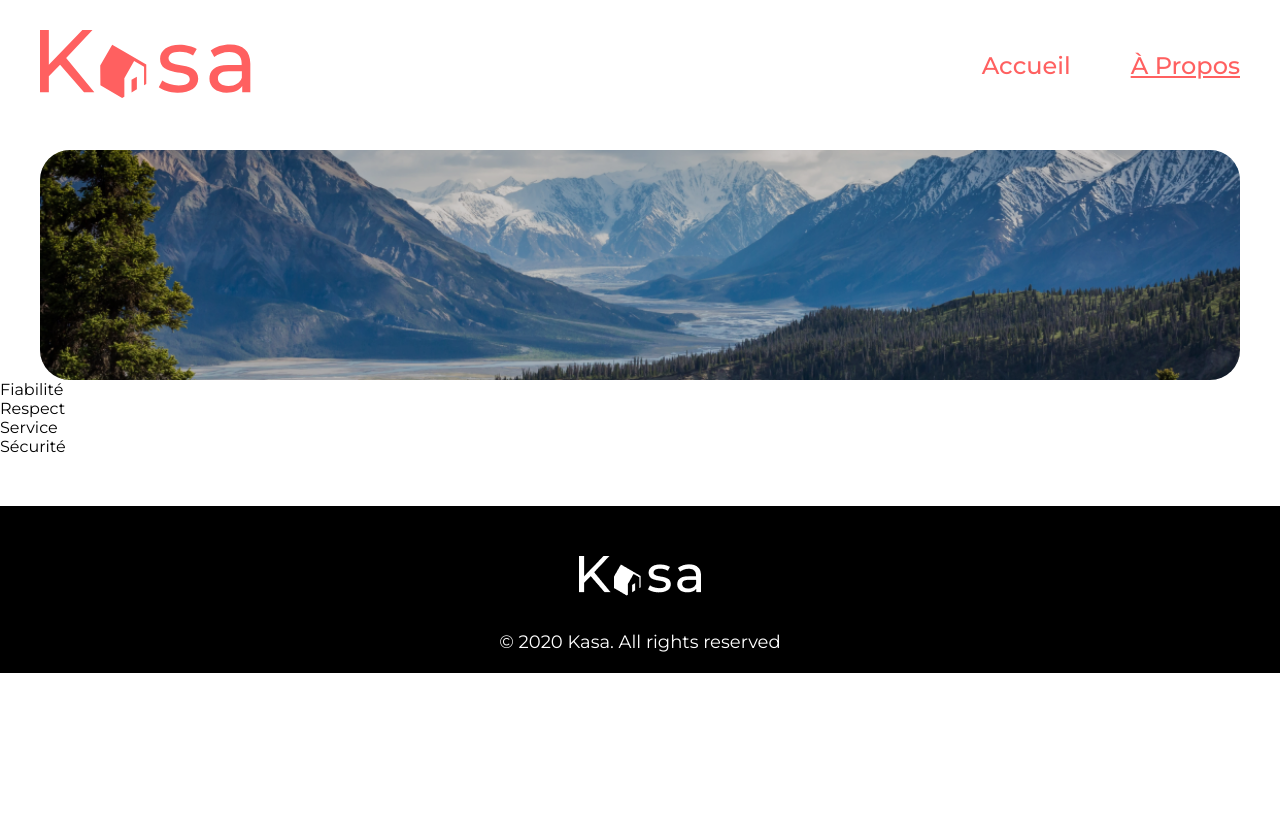
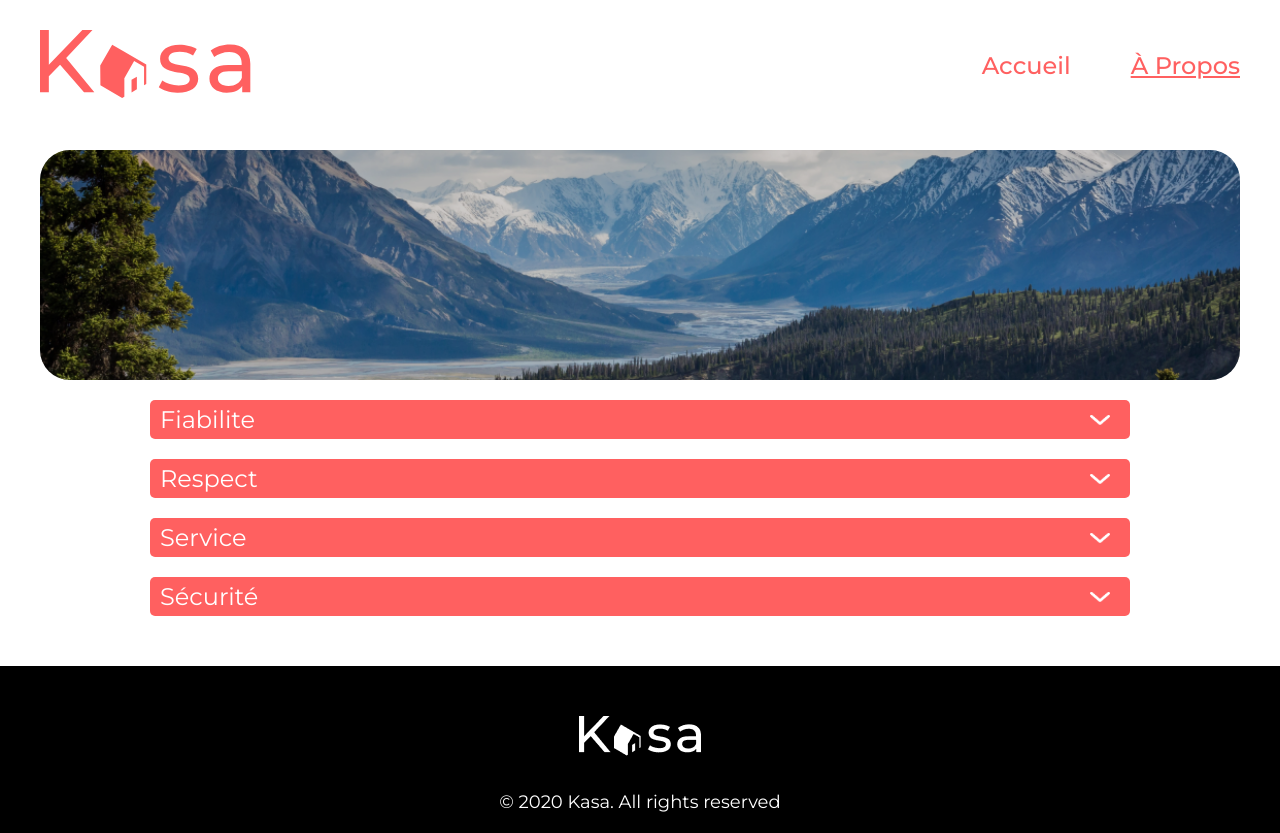
Before and after one commit to CharlesABJ/Kasa, a React (Create React App) app: page /about in a window 1280 px wide. Before the commit the page ends 800 px from the top, so only its background shows below. Built offline with nearby package versions, Linux system fonts and the light colour scheme.

Commit message:
Mise en place de la logique de la page about en créant 2 composans - Un composant DropDown qui est répété pour afficher les 'label' cliquables - Un composant ArrowDropDown qui est répété autant de fois que le DropDown, au clic sur DropDown ce composant effectue une rotation en css

```diff
--- /dev/null
+++ b/src/components/ArrowDropDown.js
@@ -0,0 +1,7 @@
+import React from "react";
+import "../styles/components/ArrowDropDown.css";
+function ArrowDropDown(props) {
+  return <img className={props.className} src={props.src} alt={props.alt} />;
+}
+
+export default ArrowDropDown;
--- a/src/components/Card.js
+++ b/src/components/Card.js
@@ -1,3 +1,4 @@
+import React from "react";
 import "../styles/components/Card.css";
 function Card(props) {
   return (
--- /dev/null
+++ b/src/components/DropDown.js
@@ -0,0 +1,24 @@
+import { useState } from "react";
+import React from "react";
+import "../styles/components/DropDown.css";
+import ArrowDropDown from "./ArrowDropDown";
+function DropDown(props) {
+  const [isClicked, setIsClicked] = useState(false);
+  const handleClick = () => {
+    setIsClicked(!isClicked);
+  };
+  return (
+    <div>
+      <li onClick={handleClick} className="drop-down">
+        {props.label}
+        <ArrowDropDown
+          className={isClicked ? "drop" : null}
+          src="./assets/arrow-drop.png"
+          alt={isClicked ? "élément ouvert" : "élement fermé"}
+        />
+      </li>
+    </div>
+  );
+}
+
+export default DropDown;
--- /dev/null
+++ b/src/components/DropDownZone.js
@@ -0,0 +1,16 @@
+import DropDown from "./DropDown";
+import "../styles/components/DropDownZone.css";
+
+function DropDownZone() {
+  const dropValue = ["Fiabilite", "Respect", "Service", "Sécurité"];
+
+  return (
+    <ul className="drop-down-zone">
+      {dropValue.map((e, index) => (
+        <DropDown key={index} label={e} />
+      ))}
+    </ul>
+  );
+}
+
+export default DropDownZone;
--- a/src/pages/About.js
+++ b/src/pages/About.js
@@ -1,5 +1,6 @@
 import React from "react";
 import Banner from "../components/Banner";
+import DropDownZone from "../components/DropDownZone";
 import Footer from "../components/Footer";
 import Header from "../components/Header";
 
@@ -8,12 +9,7 @@ function About() {
     <div>
       <Header />
       <Banner imgSrc="./assets/banner-about.png" />
-      <ul>
-        <li>Fiabilité</li>
-        <li>Respect</li>
-        <li>Service</li>
-        <li>Sécurité</li>
-      </ul>
+      <DropDownZone />
       <Footer />
     </div>
   );
--- /dev/null
+++ b/src/styles/components/ArrowDropDown.css
@@ -0,0 +1,8 @@
+.drop-down img {
+    width: 20px;
+    height: 10px;
+}
+
+.drop-down .drop {
+    transform: rotate(180deg);
+}
--- a/src/styles/components/Card.css
+++ b/src/styles/components/Card.css
@@ -9,7 +9,6 @@
 
 .card:hover img {
     opacity: 1;
-    transition: 0.3s all;
 }
 
 .card img {
@@ -18,7 +17,7 @@
     object-fit: cover;
     border-radius: 10px;
     opacity: 0;
-    transition: 0.3s all;
+    transition: 0.5s all;
 }
 
 
--- /dev/null
+++ b/src/styles/components/DropDown.css
@@ -0,0 +1,12 @@
+.drop-down {
+    background: #FF6060;
+    font-size: 24px;
+    margin: 20px 150px;
+    padding: 5px 20px 5px 10px;
+    border-radius: 5px;
+    color: #fff;
+    cursor: pointer;
+    display: flex;
+    justify-content: space-between;
+    align-items: center;
+}
--- /dev/null
+++ b/src/styles/components/DropDownZone.css
@@ -0,0 +1,3 @@
+.drop-down-zone {
+    list-style: none;
+}
--- a/src/styles/components/Gallery.css
+++ b/src/styles/components/Gallery.css
@@ -1,6 +1,7 @@
 .gallery {
+    text-align: center;
     margin: 60px 40px;
-    padding: 70px;
+    padding: 70px 75px;
     background: #F6F6F6;
     border-radius: 25px;
     display: grid;
```
Also changed, not shown: public/assets/arrow-drop.png (added).
